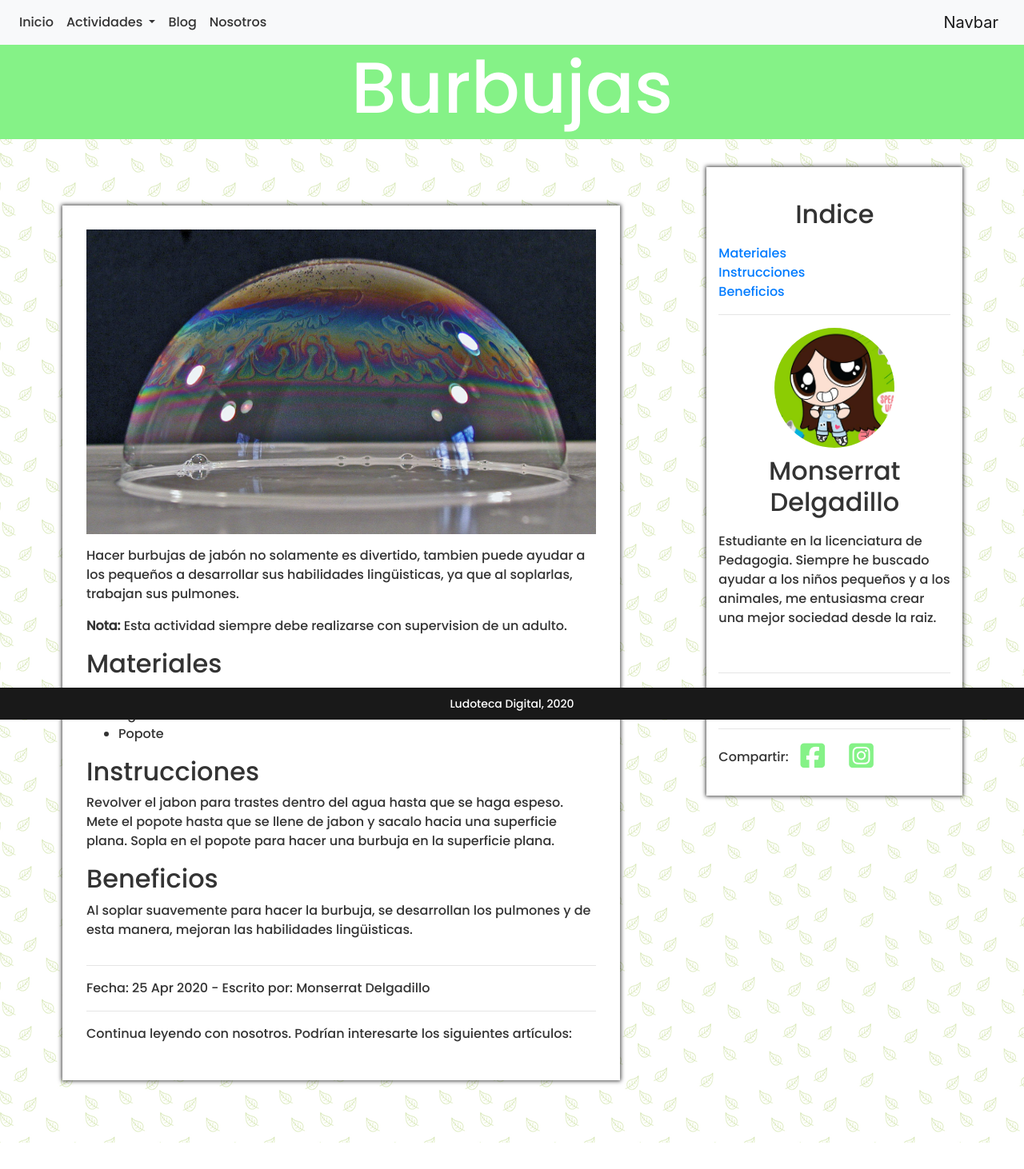
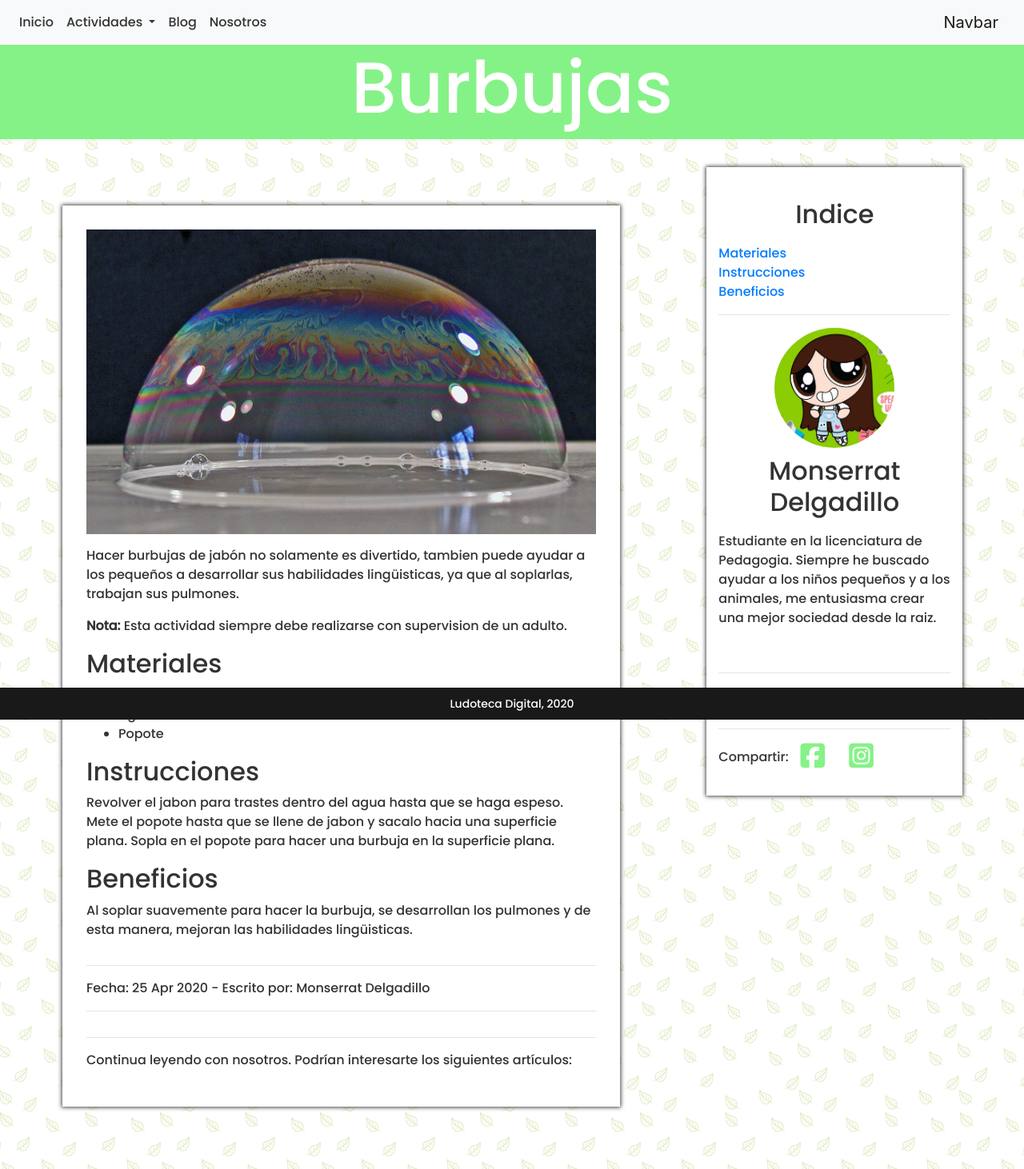
Before and after one commit to MarcoLPR/marcolpr.github.io, a Jekyll site: the page built from _posts/2020-04-25-burbujas.md, in a window 1280 px wide. Shown: the whole page at 80% size. Built offline with Jekyll 4.4.1, drawn with Linux system fonts in a browser that asks for light colours; nearby versions of some CDN libraries; comment, search, counter and statistics services are not loaded; before the commit the page ends 1429 px from its top, so only the background shows below that.

Commit message:
Update post.html

```diff
--- a/_layouts/post.html
+++ b/_layouts/post.html
@@ -21,7 +20,6 @@
                 </span>
             </div>
             <hr />
-            {% if page.comments %}
             <div id="disqus_thread"></div>
             <script>
                 (function () {
@@ -35,7 +33,6 @@
                     powered by
                     Disqus.</a></noscript>
             <hr />
-            {% endif %}
             <p>Continua leyendo con nosotros. Podr&iacute;an interesarte los siguientes
                 art&iacute;culos:</p>
             <div class="action-bar">
@@ -68,7 +65,7 @@
         <hr />
         <div class="share-bar">
             <span>Contacto:</span>
-            <a href="m.me/LudotecaDigitalES" class="blog-icon fab fa-facebook-square"></i></a>
+            <a href="https://m.me/LudotecaDigitalES" class="blog-icon fab fa-facebook-square"></i></a>
             <a href="mailto:{{author.mail}}"><i class="blog-icon far fa-envelope"></i></a>
         </div>
         <hr />
```
Also changed, not shown: other parts of _layouts/post.html (+0 -1 lines).
